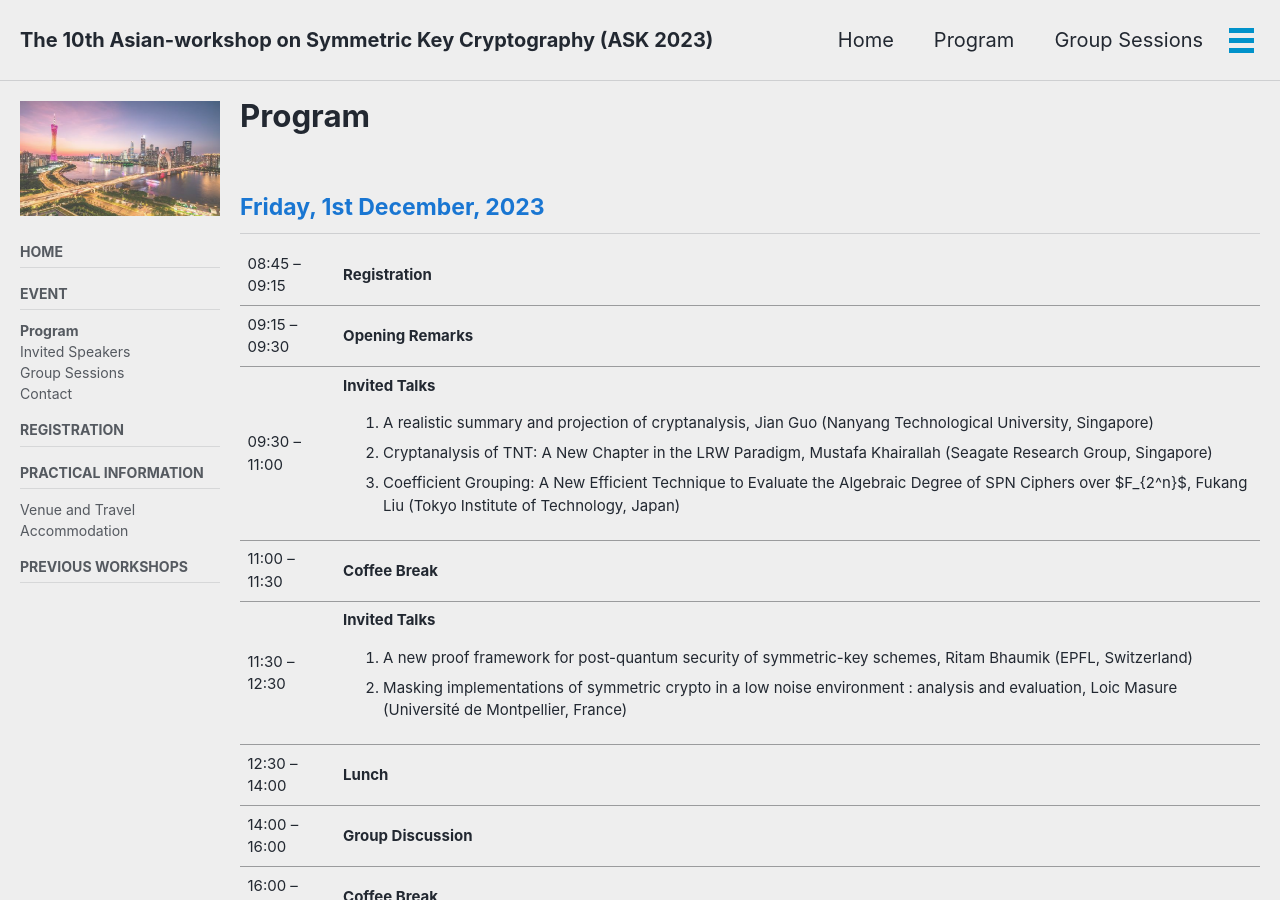
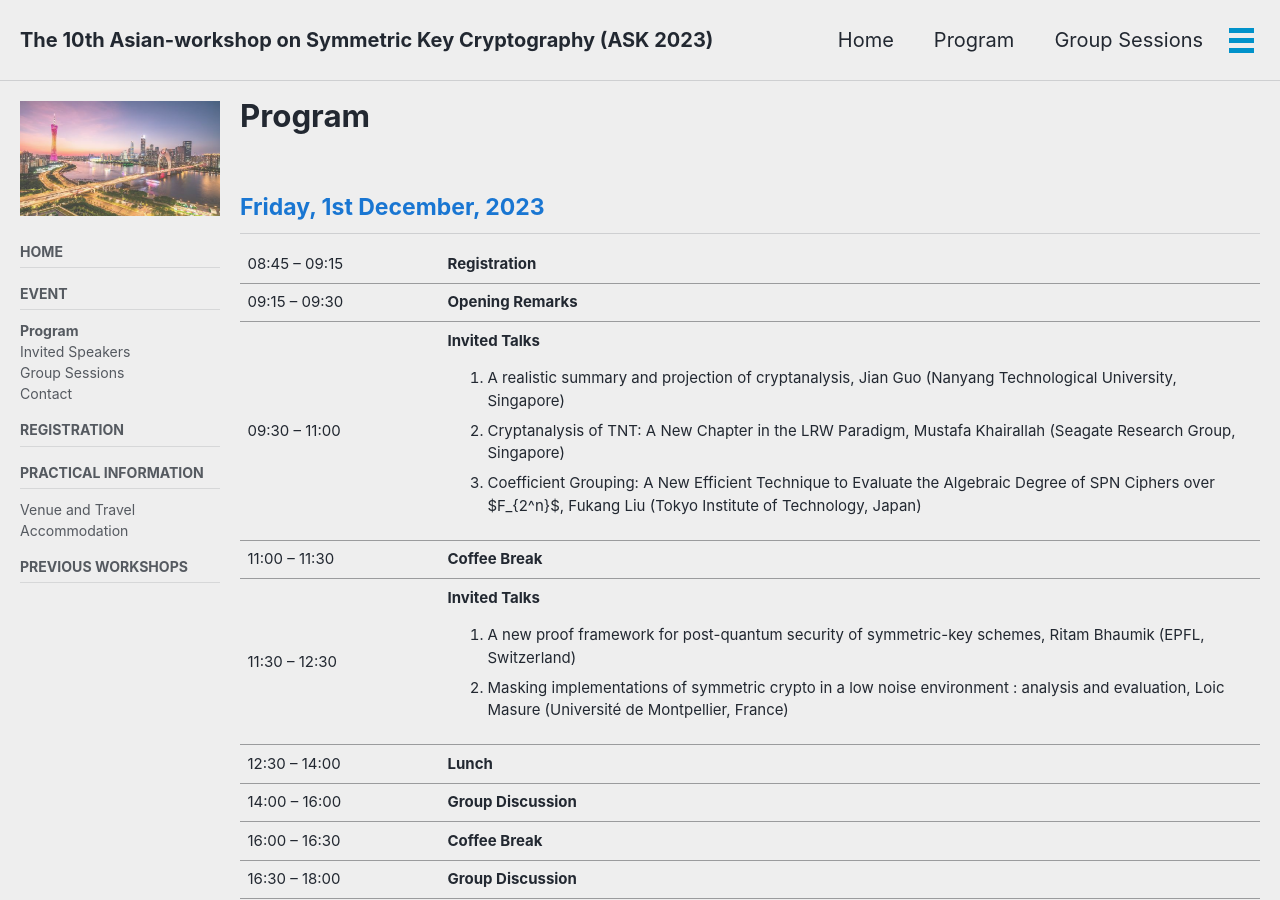
Before and after one commit to cryptanalysisbench/SATbench, a Jekyll site: the page built from program.md, in a window 1280 px wide and 900 px high. Built offline with Jekyll 4.4.1, drawn with Linux system fonts in a browser that asks for light colours; cached includes are drawn as plain includes; nearby versions of some CDN libraries; our own code applies the rules of GitHub Pages for plain Markdown files.

Commit message:
Update program.md

```diff
--- a/program.md
+++ b/program.md
@@ -17,7 +17,7 @@ sidebar:
 ## Friday, 1st December, 2023
 <table>
     <tr>
-        <td>08:45 – 09:15</td>
+        <td width="200">08:45 – 09:15</td>
         <td><b>Registration</b></td>
     </tr>
     <tr>
```
